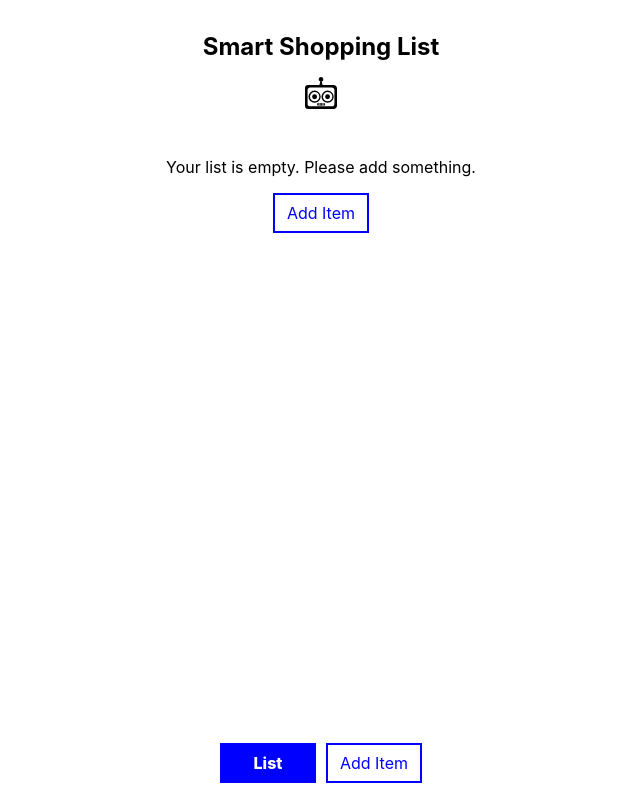
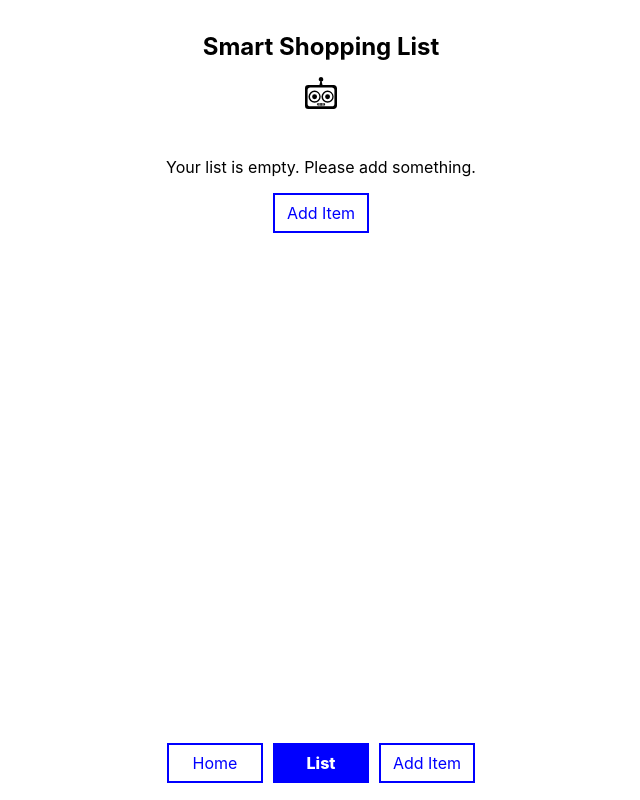
Before and after one commit to the-collab-lab/tcl-40-smart-shopping-list, a React (Create React App) app: page /list in a window 1280 px wide. Shown: the whole page, without its empty margins (319-959 px from the left). Built offline with nearby package versions, Linux system fonts and the light colour scheme; no server answers; the database is empty.

Commit message:
uncommented out the home button in the Footer component since we want the user to be able to navigate back to the home page

```diff
--- a/src/components/Footer/Footer.jsx
+++ b/src/components/Footer/Footer.jsx
@@ -5,9 +5,9 @@
 export default function Footer() {
   return (
     <footer className="footer">
-      {/* <NavLink to="/" className="navLinks btn" >
+      <NavLink to="/" className="navLinks btn">
         Home
-      </NavLink> */}
+      </NavLink>
       <NavLink to="/list" className="navLinks btn">
         List
       </NavLink>
```
